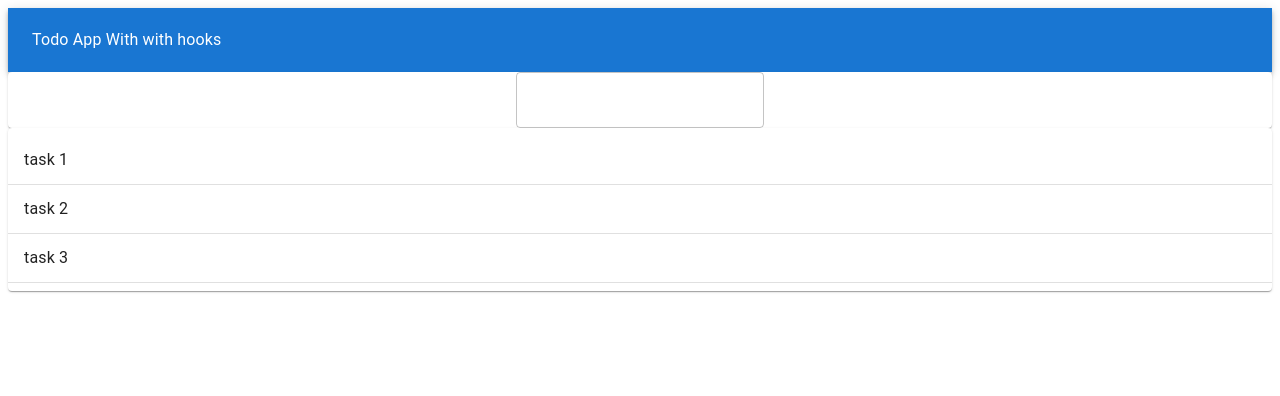
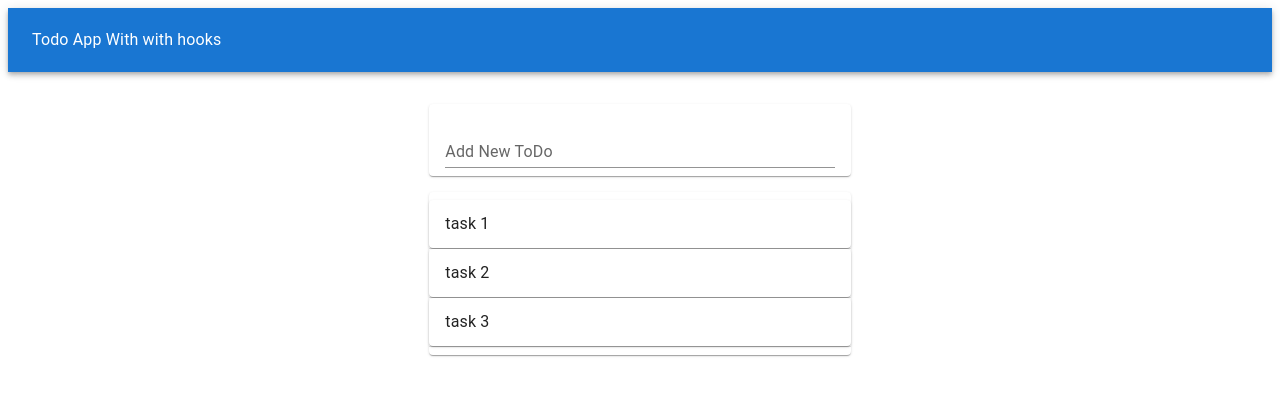
Before and after one commit to Nootuff/Hooks-todo-app, a React (Create React App) app: page / in a window 1280 px wide. Shown: the top 396 px of the page. Built offline with nearby package versions, Linux system fonts and the light colour scheme; the HTML template or start-up script is replaced by a standard one.

Commit message:
Added ToDo component to render todo data.

```diff
--- /dev/null
+++ b/src/components/ToDo.js
@@ -0,0 +1,20 @@
+import React from "react";
+import Paper from '@mui/material/Paper';
+import List from '@mui/material/List';
+import ListItem from '@mui/material/ListItem';
+import Divider from '@mui/material/Divider';
+import ListItemText from '@mui/material/ListItemText';
+
+function ToDo({ task, completed }) { //You can do this instead of having props in these brackets and then putting props.task or whatever down below.
+    return (
+        <Paper>
+            <ListItem>
+                <ListItemText>
+                    {task}
+                </ListItemText>
+            </ListItem>
+        </Paper>
+    );
+}
+
+export default ToDo;
--- a/src/components/ToDoApp.js
+++ b/src/components/ToDoApp.js
@@ -4,19 +4,19 @@ import Paper from '@mui/material/Paper';
 import AppBar from '@mui/material/AppBar';
 import Toolbar from '@mui/material/Toolbar';
 import Grid from '@mui/material/Grid';
-import ToDoForm from "./ToDoForm"; //make sure this is right.
-import ToDoList from "./ToDoList"; //make sure this is right.
+import ToDoForm from "./ToDoForm";
+import ToDoList from "./ToDoList";
 
 function ToDoApp() {
   const initial = [
-  {id: 1, task: "task 1", completed: false},
-  {id: 2, task: "task 2", completed: true},
-  {id: 3, task: "task 3", completed: false}
+    { id: 1, task: "task 1", completed: false },
+    { id: 2, task: "task 2", completed: true },
+    { id: 3, task: "task 3", completed: false }
   ];
   const [todos, setTodos] = useState(initial); //The value of todos is set to the array in initial
 
   const addTodo = (newText) => {
-setTodos([...todos, {id: 4, task: newText, completed: false}]) //This function will overwrite and replace existing todos.
+    setTodos([...todos, { id: 4, task: newText, completed: false }]) //This function will overwrite and replace existing todos.
   }
 
   return (
@@ -27,13 +27,17 @@ setTodos([...todos, {id: 4, task: newText, completed: false}]) //This function w
     }}
       elevation={0}
     >
-        <AppBar color="primary" position="static" style={{height: "64px"}}>
+      <AppBar color="primary" position="static" style={{ height: "64px" }}>
         <Toolbar>
           <Typography color="inherit">Todo App With with hooks</Typography>
         </Toolbar>
       </AppBar>
-<ToDoForm addTodoFunc={addTodo}/>
+      <Grid container justifyContent='center' style={{marginTop: "1rem"}}>
+        <Grid item xs={11} md={8} lg={4}>{/*These numbers are the sizing like bootstraps responsive sizes.*/}
+        <ToDoForm addTodoFunc={addTodo} />
         <ToDoList toDoData={todos} />
+        </Grid>
+      </Grid>
     </Paper>
   );
 }
--- a/src/components/ToDoForm.js
+++ b/src/components/ToDoForm.js
@@ -7,13 +7,13 @@ import useInputState from "../hooks/useInputState"; //make sure this is right.
 function ToDoForm(props) {
     const [value, handleChange, reset] = useInputState(""); //The empty string is "value" in useInputState.
     return (
-        <Paper>
+        <Paper style={{ margin: "1rem 0", padding: "0 1rem" }}>
             <form onSubmit={(event)=>{ //This function adds the entered todo to the list.
                 event.preventDefault(); //preventDefault prevents the default form behaviour of refreshing the page.
                 props.addTodoFunc(value);
                 reset(); //This part then resets the form so the text field is cleared and empty again.
             }}>
-            <TextField value={value} onChange={handleChange} />
+            <TextField value={value} onChange={handleChange} variant="standard" margin="normal" label="Add New ToDo" fullWidth/>
             </form>
         </Paper>
     );
--- a/src/components/ToDoList.js
+++ b/src/components/ToDoList.js
@@ -1,4 +1,5 @@
 import React from "react";
+import ToDo from "./ToDo";
 import Paper from '@mui/material/Paper';
 import List from '@mui/material/List';
 import ListItem from '@mui/material/ListItem';
@@ -8,12 +9,13 @@ import ListItemText from '@mui/material/ListItemText';
 function ToDoList(props) {
 return(
 <Paper>
+
 <List>
 {props.toDoData.map(todo => (
 <React.Fragment> {/*This is something called called a React fragment, it ends with </> below, it groups elements together but doesn't result in extra markup on the page. You apparently need to use if here for the Divider below to work for some reason. */}
-<ListItem>
-<ListItemText>{todo.task}</ListItemText>
-</ListItem>
+
+<ToDo task={todo.task} key={todo.id} completed={todo.completed} />
+
 <Divider />
 </React.Fragment>
 )) }
--- a/src/styles/App.css
+++ b/src/styles/App.css
@@ -1,16 +1,5 @@
 .App {
-  text-align: center;
-}
 
-.App-logo {
-  height: 40vmin;
-  pointer-events: none;
-}
-
-@media (prefers-reduced-motion: no-preference) {
-  .App-logo {
-    animation: App-logo-spin infinite 20s linear;
-  }
 }
 
 .App-header {
@@ -27,12 +16,3 @@
 .App-link {
   color: #61dafb;
 }
-
-@keyframes App-logo-spin {
-  from {
-    transform: rotate(0deg);
-  }
-  to {
-    transform: rotate(360deg);
-  }
-}
```
Lines whose indentation alone changed are shown as unchanged.
